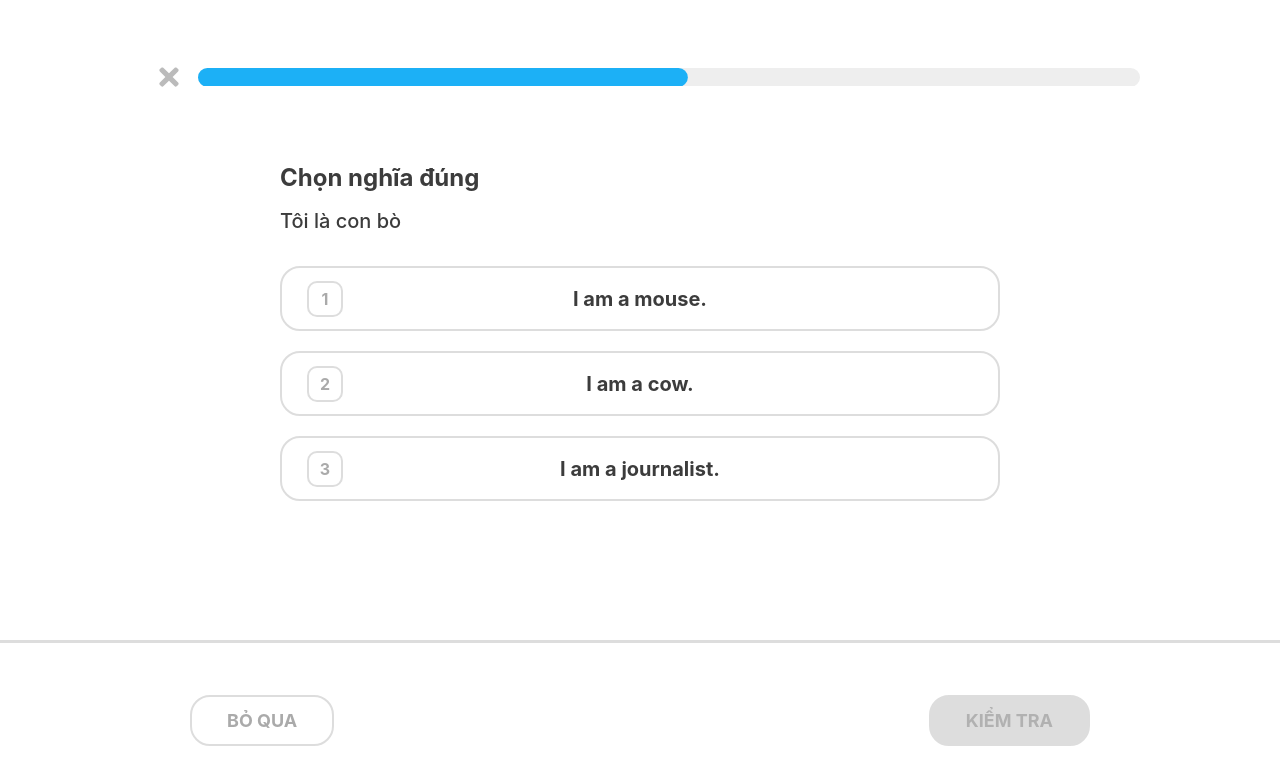
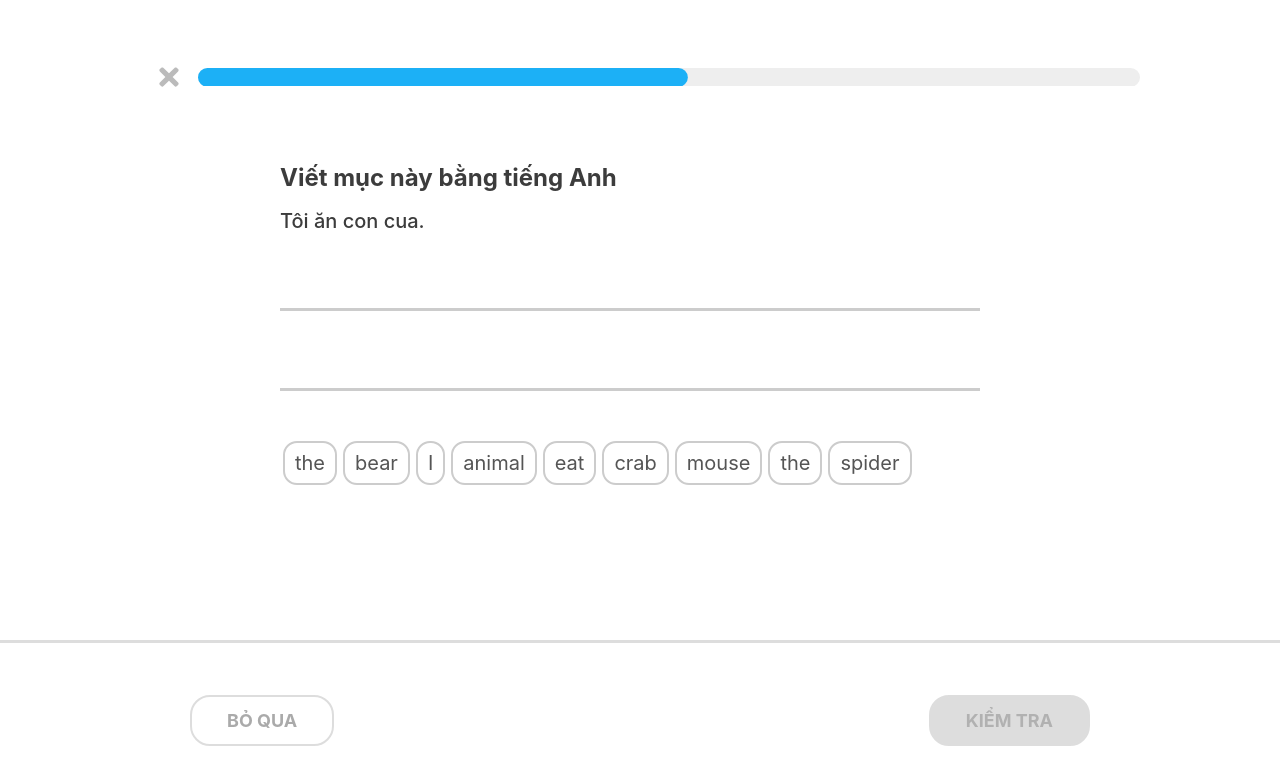
Before and after one commit to thinhndp/bilinguo-web, a React (Create React App) app: page /exercise in a window 1280 px wide. Shown: the top 784 px of the page. Built offline with nearby package versions, Linux system fonts and the light colour scheme.

Commit message:
Sentence Making exercise type (in progress)

```diff
--- a/src/components/Exercise/Exercise.jsx
+++ b/src/components/Exercise/Exercise.jsx
@@ -9,7 +9,7 @@ import { exerciseList } from './mock-exercises';
 const Exercise = () => {
   const [answered, setAnswered] = useState("unanswered");
   const [userAnswer, setUserAnswer] = useState("");
-  const [curExercise, setCurExercise] = useState(exerciseList[1]);
+  const [curExercise, setCurExercise] = useState(exerciseList[2]);
 
   const makeTyping = () => {
     if (answered !== "typing") {
--- a/src/components/Exercise/ExerciseDetail/ExerciseDetail.jsx
+++ b/src/components/Exercise/ExerciseDetail/ExerciseDetail.jsx
@@ -32,6 +32,14 @@ const ExerciseDetail = props => {
             sendAnswer={sendAnswer}
           />
         );
+      case vieEngSentenceMaking:
+        return (
+          <VieEngSentenceMaking
+            exercise={exercise}
+            userAnswer={userAnswer}
+            sendAnswer={sendAnswer}
+          />
+        );
       default:
         return null;
     }
@@ -44,6 +52,34 @@ const ExerciseDetail = props => {
         {exercise.question ? exercise.question : ""}
       </div>
       <div className={classes["exercise-detail"]}>{renderExercise()}</div>
+    </div>
+  );
+};
+
+const VieEngSentenceMaking = props => {
+  const { exercise, userAnswer, sendAnswer } = props;
+  return (
+    <div className={classes["sentence-making-container"]}>
+      <div className={classes["line"] + " " + classes["line-1"]} />
+      <div className={classes["line"] + " " + classes["line-2"]} />
+      <div className={classes["answer-sentence-container"]}>
+        {
+          [].map(word => (
+            <div className={classes["word-container"]}>
+              {word}
+            </div>
+          ))
+        }
+      </div>
+      <div className={classes["words-to-pick-container"]}>
+        {
+          exercise.wordsToPick.map(word => (
+            <div className={classes["word-container"]}>
+              {word}
+            </div>
+          ))
+        }
+      </div>
     </div>
   );
 };
--- a/src/components/Exercise/ExerciseDetail/ExerciseDetail.module.scss
+++ b/src/components/Exercise/ExerciseDetail/ExerciseDetail.module.scss
@@ -8,6 +8,63 @@
 
   .exercise-detail {
     flex: 1;
+
+
+    .sentence-making-container {
+      display: flex;
+      flex-direction: column;
+      height: 100%;
+      margin: 10px;
+      // background-color: chocolate;
+
+      .word-container {
+        display: flex;
+        justify-content: center;
+        align-items: center;
+        // text-align: center;
+        // line-height: 36px;
+        padding: 5px 10px;
+        margin: 5px 3px;
+        border-radius: 14px;
+        border: 2px solid #ccc;
+        color: #555;
+        font-size: 20px;
+        font-weight: 400;
+        cursor: pointer;
+        height: fit-content;
+      }
+
+      .words-to-pick-container {
+        display: flex;
+        flex-wrap: wrap;
+        margin: 20px 0 0;
+        // justify-self: flex-end;
+      }
+
+      .answer-sentence-container {
+        height: 160px;
+        // background-color: cornflowerblue;
+        display: flex;
+        flex-wrap: wrap;
+        margin: 0 10px;
+        min-width: 700px;
+      }
+
+      .line {
+        height: 2.5px;
+        background-color: #CCCCCC;
+        width: 100%;
+        position: absolute;
+        width: 700px;
+      }
+
+      .line-1 {
+        transform: translate(0, 52px);
+      }
+      .line-2 {
+        transform: translate(0, 132px);
+      }
+    }
 
     .sentence-selecting-container {
       display: flex;
--- a/src/components/Exercise/mock-exercises.js
+++ b/src/components/Exercise/mock-exercises.js
@@ -10,7 +10,7 @@ const vieEngSentenceMakingExercise = {
   id: "vieEngSentenceMaking",
   requirement: "Viết mục này bằng tiếng Anh",
   question: "Tôi ăn con cua.",
-  wordsToPick: [ "the", "bear", "I", "animal", "eat", "crab", "mouse", "the", "spider" ],
+  wordsToPick: [ "the", "bear", "I", "animal", "eat", "crab", "mouse", "the", "spider",  ],
   answers: [ "I eat the crab." ]
 }
 
@@ -45,6 +45,6 @@ export const vieEngSentenceSelecting = "vieEngSentenceSelecting";
 export const exerciseList = [
   vieEngPictureSelectingExercise,
   vieEngSentenceSelectingExercise,
+  vieEngSentenceMakingExercise,
   engVieSentenceTranslatingExercise,
-  vieEngSentenceMakingExercise
 ]
```
